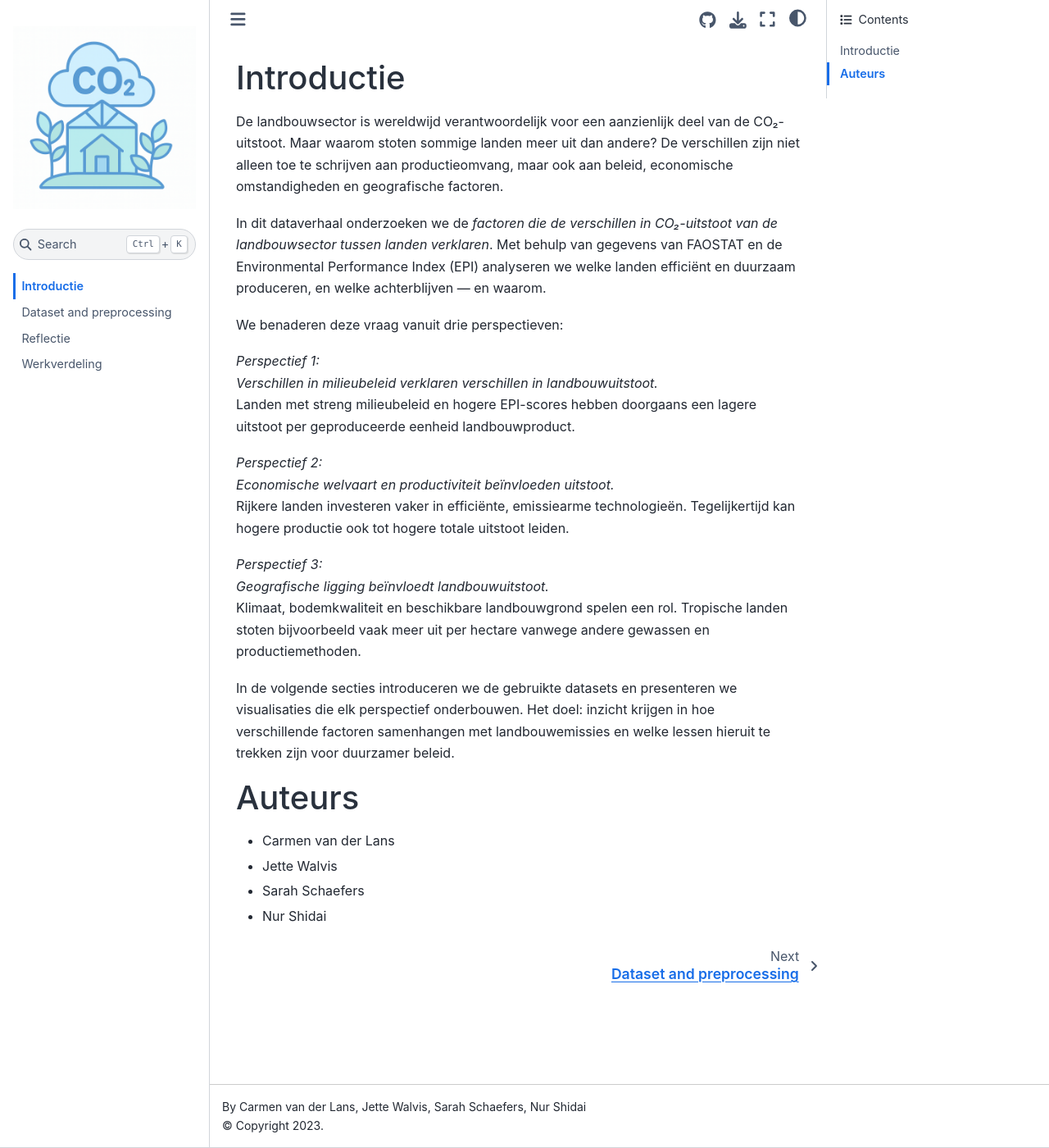
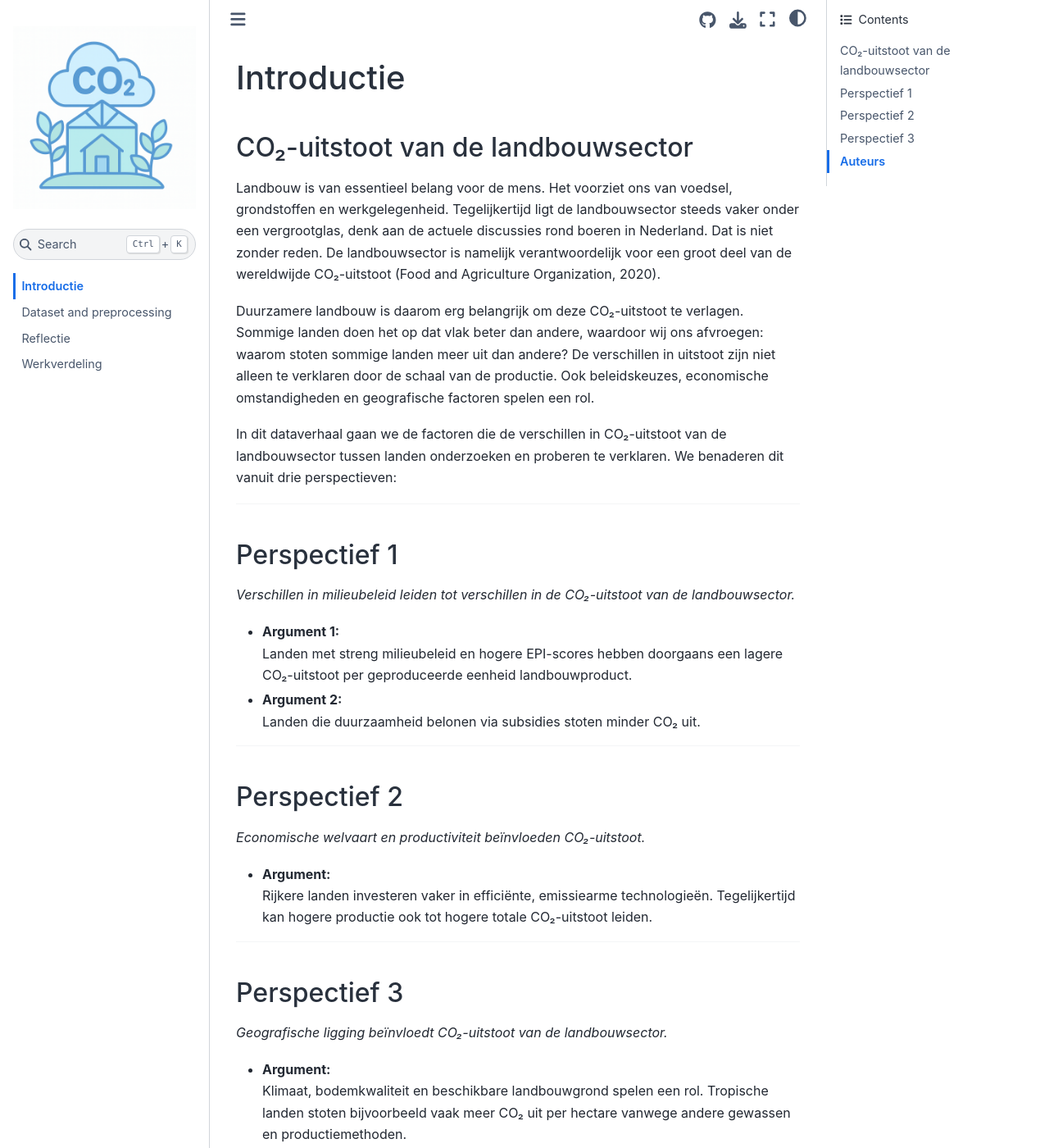
Before and after one commit to CarmenvanderLans/Information-Vis, a Jupyter Book: the page built from intro.md, in a window 1280 px wide and 1400 px high. Shown: the whole window at 82% size. Built offline with Jupyter Book 1.0.4 settings and Sphinx 7.4.7 and the Sphinx Book theme 1.1.4, drawn with Linux system fonts in a browser that asks for light colours; pages that are not in the unit, such as notebooks, are missing from menus; some of the changed text lies outside the part shown.

Commit message:
Update intro.md

```diff
--- a/intro.md
+++ b/intro.md
@@ -1,25 +1,46 @@
 # Introductie
-De landbouwsector is wereldwijd verantwoordelijk voor een aanzienlijk deel van de CO₂-uitstoot. Maar waarom stoten sommige landen meer uit dan andere? De verschillen zijn niet alleen toe te schrijven aan productieomvang, maar ook aan beleid, economische omstandigheden en geografische factoren.
+## CO₂-uitstoot van de landbouwsector
 
-In dit dataverhaal onderzoeken we de *factoren die de verschillen in CO₂-uitstoot van de landbouwsector tussen landen verklaren*. Met behulp van gegevens van FAOSTAT en de Environmental Performance Index (EPI) analyseren we welke landen efficiënt en duurzaam produceren, en welke achterblijven — en waarom.
+Landbouw is van essentieel belang voor de mens. Het voorziet ons van voedsel, grondstoffen en werkgelegenheid. Tegelijkertijd ligt de landbouwsector steeds vaker onder een vergrootglas, denk aan de actuele discussies rond boeren in Nederland. Dat is niet zonder reden. De landbouwsector is namelijk verantwoordelijk voor een groot deel van de wereldwijde CO₂-uitstoot (Food and Agriculture Organization, 2020).
 
-We benaderen deze vraag vanuit drie perspectieven:
+Duurzamere landbouw is daarom erg belangrijk om deze CO₂-uitstoot te verlagen. Sommige landen doen het op dat vlak beter dan andere, waardoor wij ons afvroegen: waarom stoten sommige landen meer uit dan andere? De verschillen in uitstoot zijn niet alleen te verklaren door de schaal van de productie. Ook beleidskeuzes, economische omstandigheden en geografische factoren spelen een rol.
 
-*Perspectief 1:*
-*Verschillen in milieubeleid verklaren verschillen in landbouwuitstoot.*
-Landen met streng milieubeleid en hogere EPI-scores hebben doorgaans een lagere uitstoot per geproduceerde eenheid landbouwproduct.
+In dit dataverhaal gaan we de factoren die de verschillen in CO₂-uitstoot van de landbouwsector tussen landen onderzoeken en proberen te verklaren. We benaderen dit vanuit drie perspectieven:
 
-*Perspectief 2:*
-*Economische welvaart en productiviteit beïnvloeden uitstoot.*
-Rijkere landen investeren vaker in efficiënte, emissiearme technologieën. Tegelijkertijd kan hogere productie ook tot hogere totale uitstoot leiden.
+---
 
-*Perspectief 3:*
-*Geografische ligging beïnvloedt landbouwuitstoot.*
-Klimaat, bodemkwaliteit en beschikbare landbouwgrond spelen een rol. Tropische landen stoten bijvoorbeeld vaak meer uit per hectare vanwege andere gewassen en productiemethoden.
+## Perspectief 1
+*Verschillen in milieubeleid leiden tot verschillen in de CO₂-uitstoot van de landbouwsector.*
 
-In de volgende secties introduceren we de gebruikte datasets en presenteren we visualisaties die elk perspectief onderbouwen. Het doel: inzicht krijgen in hoe verschillende factoren samenhangen met landbouwemissies en welke lessen hieruit te trekken zijn voor duurzamer beleid.
+- **Argument 1:**
+  Landen met streng milieubeleid en hogere EPI-scores hebben doorgaans een lagere CO₂-uitstoot per geproduceerde eenheid landbouwproduct.
+- **Argument 2:**
+  Landen die duurzaamheid belonen via subsidies stoten minder CO₂ uit.
 
-# Auteurs
+---
+
+## Perspectief 2
+*Economische welvaart en productiviteit beïnvloeden CO₂-uitstoot.*
+
+- **Argument:**
+  Rijkere landen investeren vaker in efficiënte, emissiearme technologieën. Tegelijkertijd kan hogere productie ook tot hogere totale CO₂-uitstoot leiden.
+
+---
+
+## Perspectief 3
+*Geografische ligging beïnvloedt CO₂-uitstoot van de landbouwsector.*
+
+- **Argument:**
+  Klimaat, bodemkwaliteit en beschikbare landbouwgrond spelen een rol. Tropische landen stoten bijvoorbeeld vaak meer CO₂ uit per hectare vanwege andere gewassen en productiemethoden.
+
+---
+
+In de volgende secties introduceren we de gebruikte datasets en presenteren we visualisaties die elk perspectief onderbouwen. Het doel is om inzicht te krijgen in hoe verschillende factoren samenhangen met landbouwemissies en welke lessen hieruit te trekken zijn voor duurzamer beleid.
+
+---
+
+## Auteurs
+
 - Carmen van der Lans
 - Jette Walvis
 - Sarah Schaefers
```
